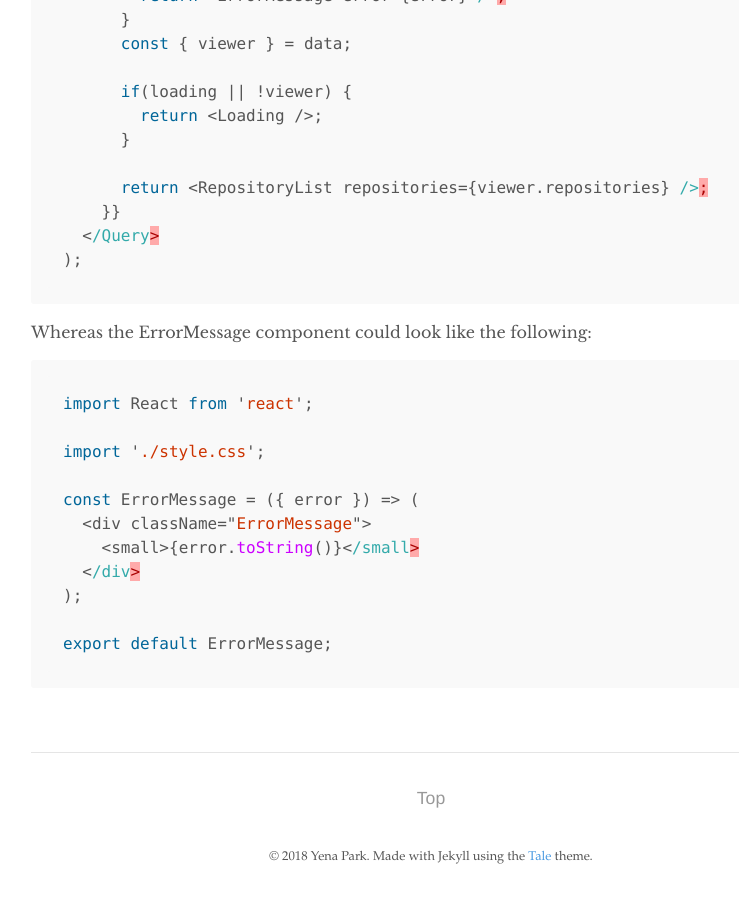
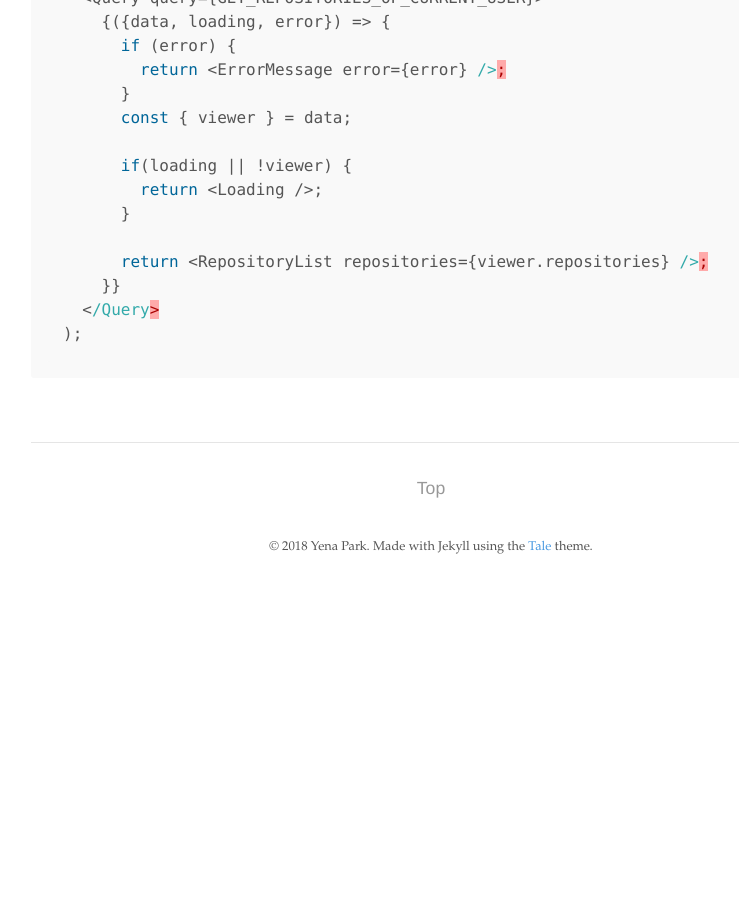
Before and after one commit to Yena-Park/yena-park.github.io, a Jekyll site: the page built from _posts/2018-10-01-introducing-tale.md, in a window 1280 px wide and 900 px high, scrolled down 1277 px. Shown: the whole window, without its empty margins (209-948 px from the left). Built offline with Jekyll 4.4.1, drawn with Linux system fonts in a browser that asks for light colours; after the commit the page ends 1867 px from its top, so only the background shows below that; some of the changed text lies outside the part shown.

Commit message:
Update 2018-10-01-introducing-tale.md

````diff
--- a/_posts/2018-10-01-introducing-tale.md
+++ b/_posts/2018-10-01-introducing-tale.md
@@ -1,6 +1,6 @@
 ---
 layout: post
-title:  "[React] Error Handling"
+title:  "[React] Handling with apollo"
 author: "Yena Park"
 ---
 
@@ -53,17 +53,3 @@ const Profile = () => (
   </Query>
 );
 ```
-Whereas the ErrorMessage component could look like the following:
-```javascript
-import React from 'react';
-
-import './style.css';
-
-const ErrorMessage = ({ error }) => (
-  <div className="ErrorMessage">
-    <small>{error.toString()}</small>
-  </div>
-);
-
-export default ErrorMessage;
-```
````
